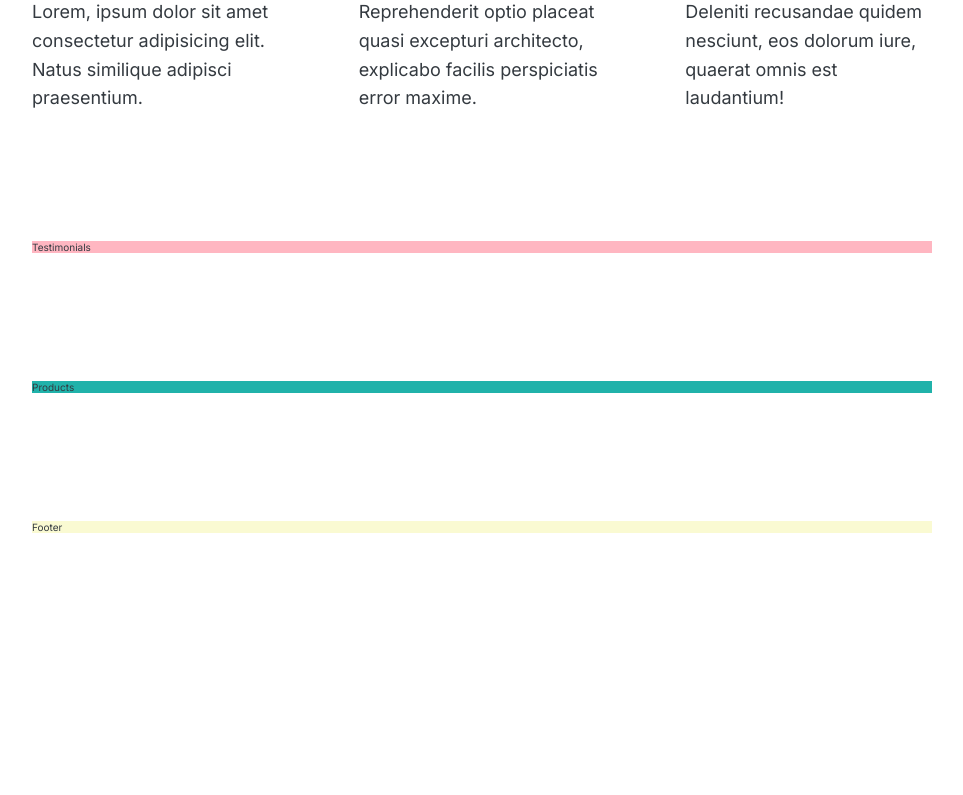
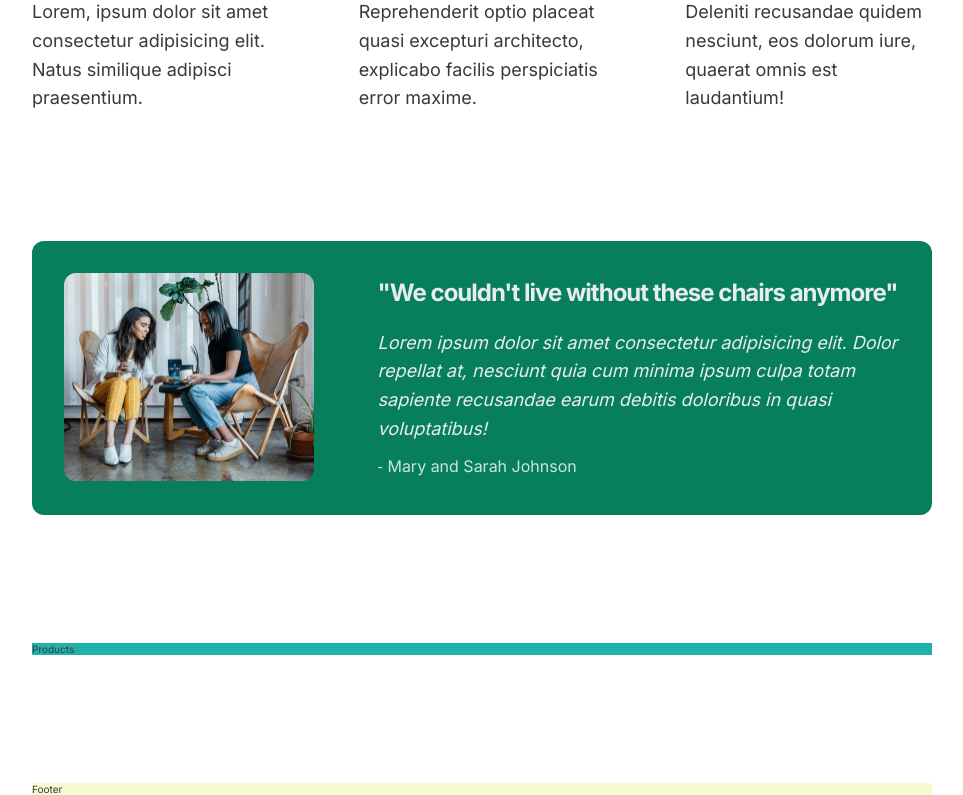
Before and after one commit to H4m3d84/chairshop, a website: page index.html in a window 1280 px wide. Shown: the part 722-1517 px from the top of the page, without its empty margins (158-1121 px from the left). Before the commit the page ends 1255 px from the top, so only its background shows below. Drawn offline with Linux system fonts and the light colour scheme.

Commit message:
testimonial section is compeleted

```diff
--- a/index.html
+++ b/index.html
@@ -20,10 +20,10 @@
     <div class="container">
       <header class="header">
         <div class="header__textbox">
-          <h1 class="heading-primary u-m-b-l">
+          <h1 class="heading-primary u-m-b-m">
             We design and build better chairs, for a better life
           </h1>
-          <p class="paragraph u-m-b-l">
+          <p class="paragraph u-m-b-m">
             In a small shop in the heart of Lisbon, we spend our days
             relentlessly perfecting the chair. The result is a perfect blend of
             beauty and comfort, that will have a lasting impact on your health.
@@ -38,6 +38,7 @@
           />
         </div>
       </header>
+
       <section class="features">
         <h2 class="heading-secondary u-m-b-l">What makes our chairs special</h2>
         <div class="features__items">
@@ -67,7 +68,27 @@
           </div>
         </div>
       </section>
-      <section class="testimonials">Testimonials</section>
+
+      <section class="testimonials">
+        <div class="testimonials__imagebox">
+          <img
+            src="./img/customers.jpg"
+            alt="customers image"
+            class="testimonials__image"
+          />
+        </div>
+        <div class="testimonials__textbox">
+          <h3 class="heading-tertiary testimonials__header u-m-b-s">
+            "We couldn't live without these chairs anymore"
+          </h3>
+          <p class="paragraph testimonials__text u-m-b-vs">
+            Lorem ipsum dolor sit amet consectetur adipisicing elit. Dolor
+            repellat at, nesciunt quia cum minima ipsum culpa totam sapiente
+            recusandae earum debitis doloribus in quasi voluptatibus!
+          </p>
+          <p class="testimonials__author">&dash; Mary and Sarah Johnson</p>
+        </div>
+      </section>
       <section class="products">Products</section>
       <footer class="footer">Footer</footer>
     </div>
--- /dev/null
+++ b/sass/layout/_testimonials.scss
@@ -0,0 +1,33 @@
+.testimonials {
+  display: flex;
+  gap: 6.4rem;
+  background-color: $color-primary;
+  padding: 3.2rem;
+  border-radius: 1.2rem;
+  color: $gray-light;
+  align-items: center;
+
+  &__imagebox {
+    flex: 0 1 90%;
+  }
+  &__image {
+    width: 100%;
+    border-radius: 1.2rem;
+  }
+
+  &__header {
+    font-size: 2.4rem;
+  }
+
+  &__textbox {
+  }
+
+  &__text {
+    font-style: italic;
+  }
+
+  &__author {
+    font-size: 1.6rem;
+    color: #cee5de;
+  }
+}
--- a/sass/main.scss
+++ b/sass/main.scss
@@ -14,6 +14,7 @@
 @import 'layout/grid';
 @import 'layout/header';
 @import 'layout/footer';
+@import 'layout/testimonials';
 @import 'layout/sidebar';
 @import 'layout/features';
 @import 'layout/forms';
--- a/sass/pages/_home.scss
+++ b/sass/pages/_home.scss
@@ -5,13 +5,6 @@
   row-gap: 12.8rem;
 }
 
-.header {
-}
-.features {
-}
-.testimonials {
-  background-color: lightpink;
-}
 .products {
   background-color: lightseagreen;
 }
```
Also changed, not shown: style/output.css, 1 other file.
